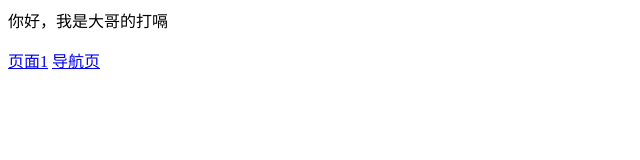
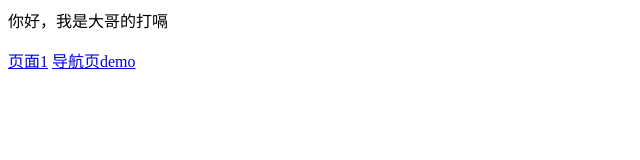
Before and after one commit to gdbyxx/gdbyxx.github.io, a plain HTML site: page index.html in a window 1280 px wide. Shown: the full height of the page, 0-640 px from the left. Drawn offline with Linux system fonts and the light colour scheme.

Commit message:
Update index.html

```diff
--- a/index.html
+++ b/index.html
@@ -1,3 +1,3 @@
 <p>你好，我是大哥的打嗝</p>
 <a href="https://gdbyxx.github.io/gdbyxx/xiaomu/">页面1</a>
-<a href="https://gdbyxx.github.io/gdbyxx/Navigation%20Page/">导航页</a>
+<a href="https://gdbyxx.github.io/gdbyxx/Navigation%20Page/">导航页demo</a>
```
